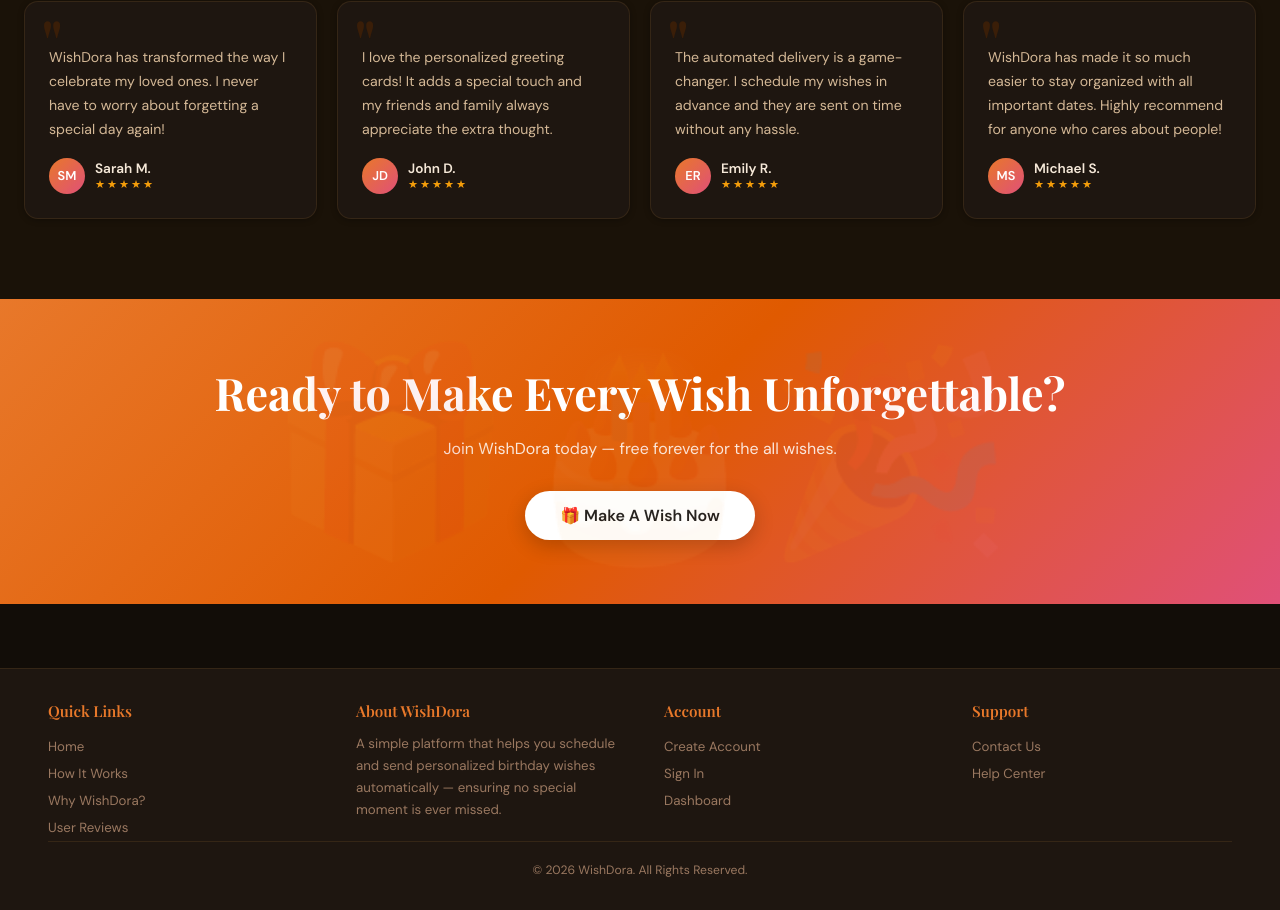
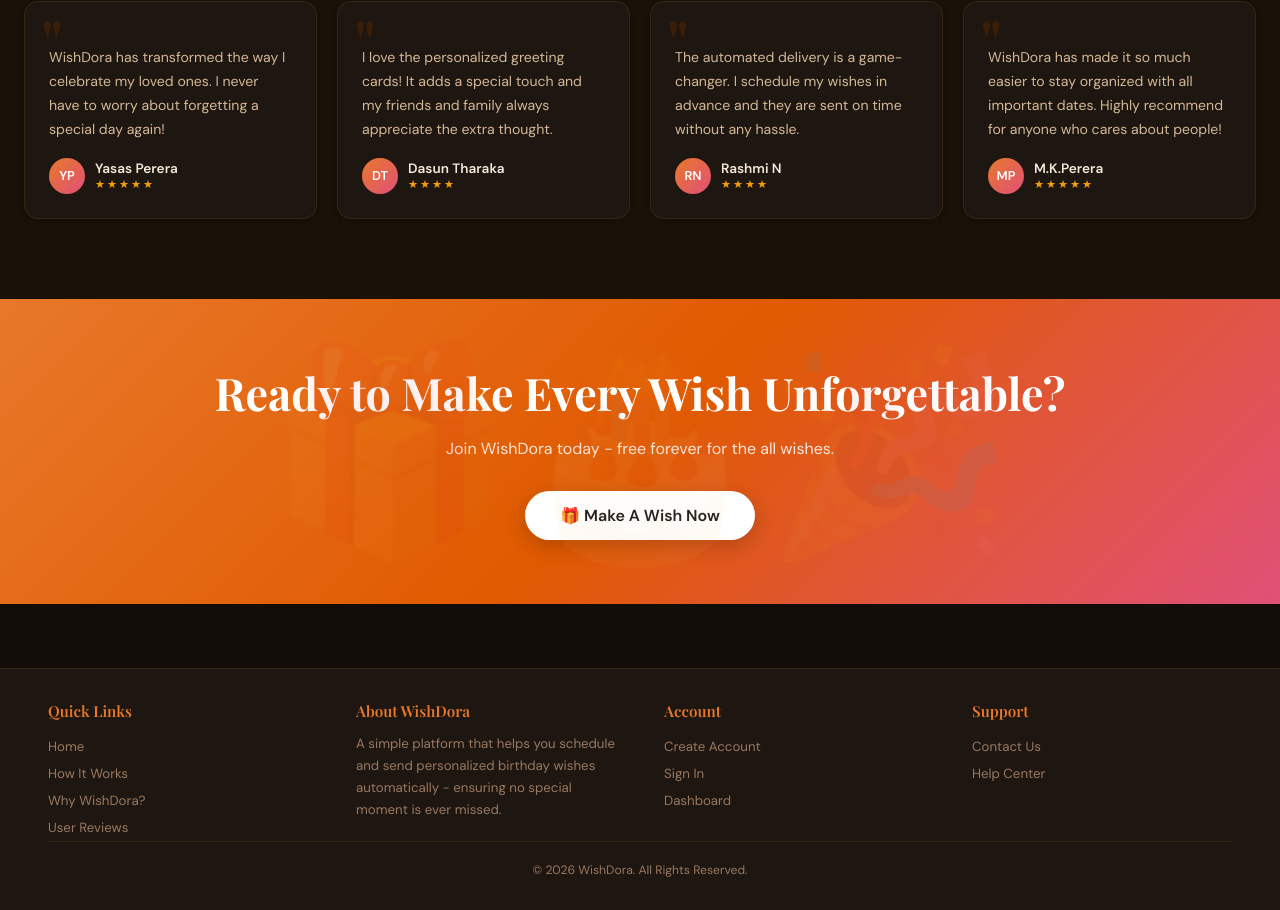
Before and after one commit to Na-woda/WishDora, a website: page frontend/index.html in a window 1280 px wide. Shown: the part 3216-4126 px from the top of the page. Drawn offline with nearby package versions, Linux system fonts and the light colour scheme; a web font is replaced by a local one.

Commit message:
update : modify features and fix minor issues

```diff
--- a/frontend/index.html
+++ b/frontend/index.html
@@ -727,19 +727,19 @@ Never Let a Special Day Feel Forgotten
   <div class="reviews-grid">
     <div class="review-card" data-aos="fade-up" data-aos-delay="0">
       <p class="review-text">WishDora has transformed the way I celebrate my loved ones. I never have to worry about forgetting a special day again!</p>
-      <div class="review-author"><div class="review-av">SM</div><div><div class="review-name">Sarah M.</div><div class="review-stars">★★★★★</div></div></div>
+      <div class="review-author"><div class="review-av">YP</div><div><div class="review-name">Yasas Perera</div><div class="review-stars">★★★★★</div></div></div>
     </div>
     <div class="review-card" data-aos="fade-up" data-aos-delay="80">
       <p class="review-text">I love the personalized greeting cards! It adds a special touch and my friends and family always appreciate the extra thought.</p>
-      <div class="review-author"><div class="review-av">JD</div><div><div class="review-name">John D.</div><div class="review-stars">★★★★★</div></div></div>
+      <div class="review-author"><div class="review-av">DT</div><div><div class="review-name">Dasun Tharaka</div><div class="review-stars">★★★★</div></div></div>
     </div>
     <div class="review-card" data-aos="fade-up" data-aos-delay="160">
       <p class="review-text">The automated delivery is a game-changer. I schedule my wishes in advance and they are sent on time without any hassle.</p>
-      <div class="review-author"><div class="review-av">ER</div><div><div class="review-name">Emily R.</div><div class="review-stars">★★★★★</div></div></div>
+      <div class="review-author"><div class="review-av">RN</div><div><div class="review-name">Rashmi N</div><div class="review-stars">★★★★</div></div></div>
     </div>
     <div class="review-card" data-aos="fade-up" data-aos-delay="240">
       <p class="review-text">WishDora has made it so much easier to stay organized with all important dates. Highly recommend for anyone who cares about people!</p>
-      <div class="review-author"><div class="review-av">MS</div><div><div class="review-name">Michael S.</div><div class="review-stars">★★★★★</div></div></div>
+      <div class="review-author"><div class="review-av">MP</div><div><div class="review-name">M.K.Perera</div><div class="review-stars">★★★★★</div></div></div>
     </div>
 
   </div>
@@ -747,7 +747,7 @@ Never Let a Special Day Feel Forgotten
 <!-- CTA BANNER -->
 <div class="cta-banner">
   <h2>Ready to Make Every Wish Unforgettable?</h2>
-  <p>Join WishDora today — free forever for the all wishes.</p>
+  <p>Join WishDora today - free forever for the all wishes.</p>
   <a href="wishform.html" class="btn-white" style="color: rgb(26, 24, 24); text-decoration: none;">🎁 Make A Wish Now</a>
 </div>
 
@@ -763,7 +763,7 @@ Never Let a Special Day Feel Forgotten
     </div>
     <div class="footer-col">
       <h5>About WishDora</h5>
-      <p>A simple platform that helps you schedule and send personalized birthday wishes automatically — ensuring no special moment is ever missed.</p>
+      <p>A simple platform that helps you schedule and send personalized birthday wishes automatically - ensuring no special moment is ever missed.</p>
     </div>
     <div class="footer-col">
       <h5>Account</h5>
```
Also changed, not shown: frontend/register.html (+7 -6 lines), frontend/wishform.html (+1 -1 lines).
